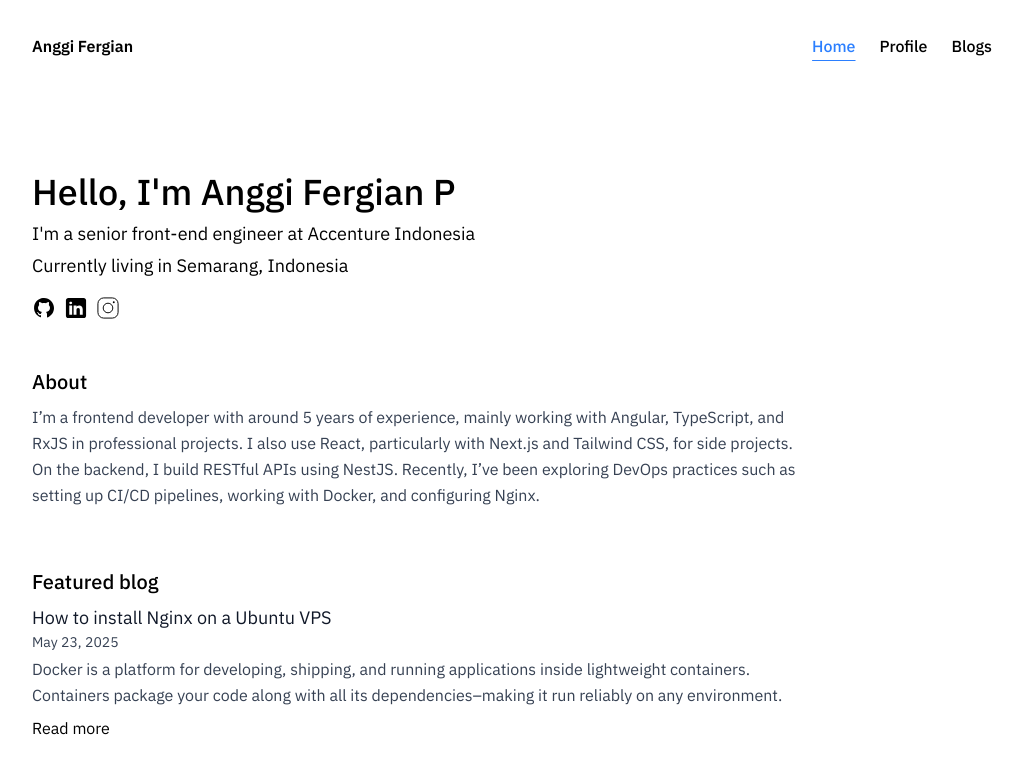
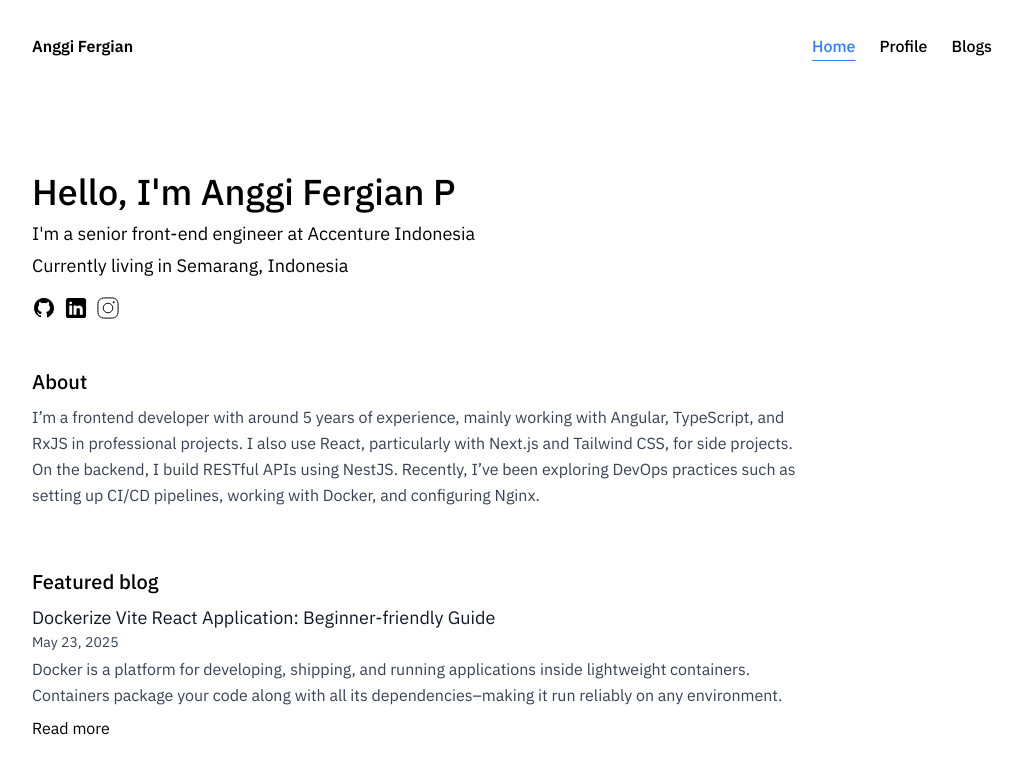
Before and after one commit to anggifergian/vite-react, a React (Vite) app: page /home in a window 1280 px wide. Shown: the top 774 px of the page, without its empty margins (124-1146 px from the left). Built offline with nearby package versions, Linux system fonts and the light colour scheme.

Commit message:
chore: fix featured blog

```diff
--- a/src/pages/profile/home.tsx
+++ b/src/pages/profile/home.tsx
@@ -4,6 +4,8 @@ import { blogList } from "../blogs/blog.slug";
 import { socialMediaList } from "./social-media.data";
 
 const Home = () => {
+  const selectedBlog = blogList[1];
+
   return (
     <>
       <div className="py-10 md:py-[60px]">
@@ -53,13 +55,13 @@ const Home = () => {
           <div>
             <h2 className="text-xl font-medium pb-2">Featured blog</h2>
             <Link
-              to={`/blog/${blogList[0].slug}`}
+              to={`/blog/${selectedBlog.slug}`}
               className="text-lg pb-1 text-gray-900 hover:cursor-pointer hover:underline hover:underline-offset-4"
             >
-              {blogList[0].title}
+              {selectedBlog.title}
             </Link>
             <div className="text-sm text-gray-700 pb-1">
-              {formatDate(blogList[0].date)}
+              {formatDate(selectedBlog.date)}
             </div>
             <p className="leading-relaxed text-gray-700 pb-2">
               Docker is a platform for developing, shipping, and running
@@ -68,7 +70,7 @@ const Home = () => {
               on any environment.
             </p>
             <Link
-              to={`/blog/${blogList[0].slug}`}
+              to={`/blog/${selectedBlog.slug}`}
               viewTransition
               className="hover:cursor-pointer hover:underline hover:underline-offset-4"
             >
```
